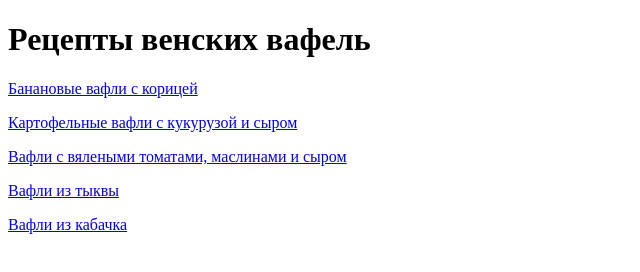
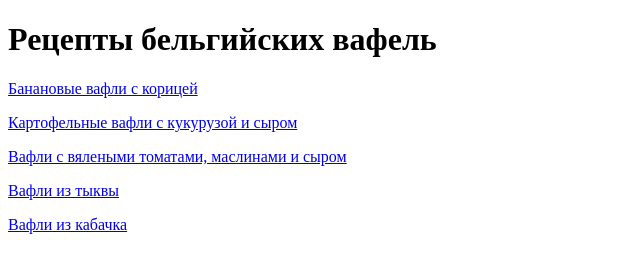
Before and after one commit to KatrinaVolk/waffelki-ot-katenki, a plain HTML site: page list.html in a window 1280 px wide. Shown: the whole page, without its empty margins (0-640 px from the left). Drawn offline with Linux system fonts and the light colour scheme.

Commit message:
Update list.html

```diff
--- a/list.html
+++ b/list.html
@@ -8,7 +8,7 @@
 </head>
 
 <body>
-  <h1>Рецепты венских вафель</h1>
+  <h1>Рецепты бельгийских вафель</h1>
   <p><a href="/list-waffles/recept1.html" target="waffles">Банановые вафли с корицей</a></p>
   <p><a href="/list-waffles/recept2.html" target="waffles">Картофельные вафли с кукурузой и сыром</a></p>
   <p><a href="/list-waffles/recept3.html" target="waffles">Вафли с вялеными томатами, маслинами и сыром</a></p>
```
